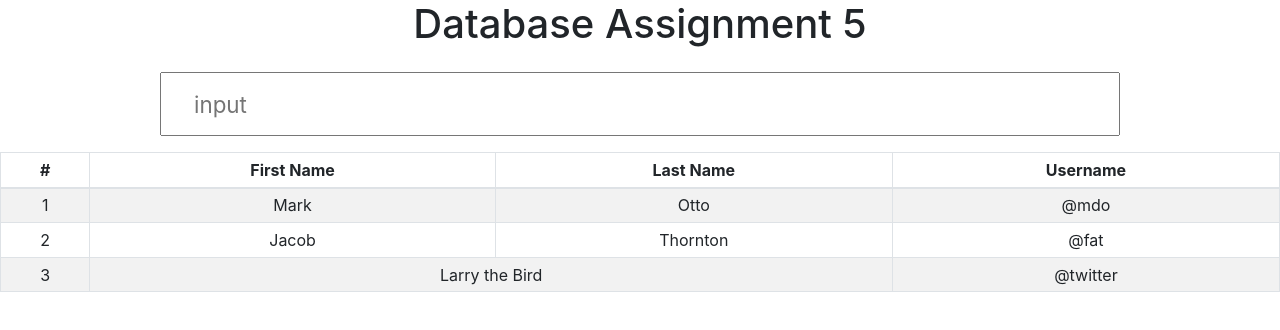
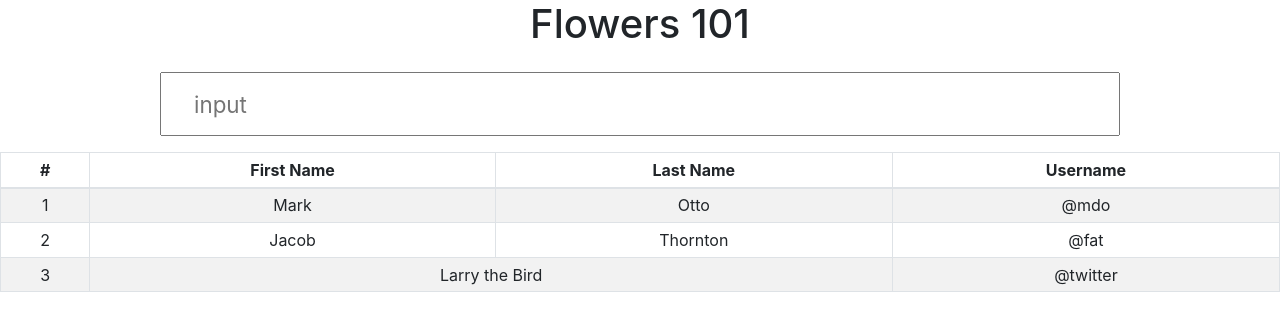
Before and after one commit to deventura/DatabaseAssignment5, a React (Create React App) app in the folder assignment5/: page / in a window 1280 px wide. Shown: the top 330 px of the page. Built offline with nearby package versions, Linux system fonts and the light colour scheme.

Commit message:
changes to app and server

```diff
--- a/assignment5/package.json
+++ b/assignment5/package.json
@@ -9,6 +9,7 @@
     "axios": "^0.19.0",
     "bootstrap": "^4.4.1",
     "build": "^0.1.4",
+    "nodemon": "^2.0.1",
     "react": "^16.12.0",
     "react-bootstrap": "^1.0.0-beta.16",
     "react-dom": "^16.12.0",
--- a/assignment5/src/App.js
+++ b/assignment5/src/App.js
@@ -8,7 +8,7 @@ import 'bootstrap/dist/css/bootstrap.min.css';
 function App() {
   return (
     <div className="App">
-      <h1>Database Assignment 5</h1>
+      <h1>Flowers 101</h1>
       <Search />
       <DisplayTable/>
     </div>
--- a/assignment5/src/server.js
+++ b/assignment5/src/server.js
@@ -28,7 +28,7 @@
 
 const express = require('express');
 const app = express();
-
+const path = require("path");
 
 // use this library to interface with SQLite databases: https://github.com/mapbox/node-sqlite3
 const sqlite3 = require('sqlite3');
@@ -44,7 +44,8 @@ const db = new sqlite3.Database('./flowers2019.db');
 // will send the file static_files/cat.jpg to the user's web browser
 //
 // Learn more: http://expressjs.com/en/starter/static-files.html
-app.use(express.static('static_files'));
+//app.use(express.static('static_files'));
+app.use(express.static(path.join(__dirname, "../build")));
 
 
 // To learn more about server routing:
```
Also changed, not shown: 1 other file (tests, documents, lock files or other folders).
